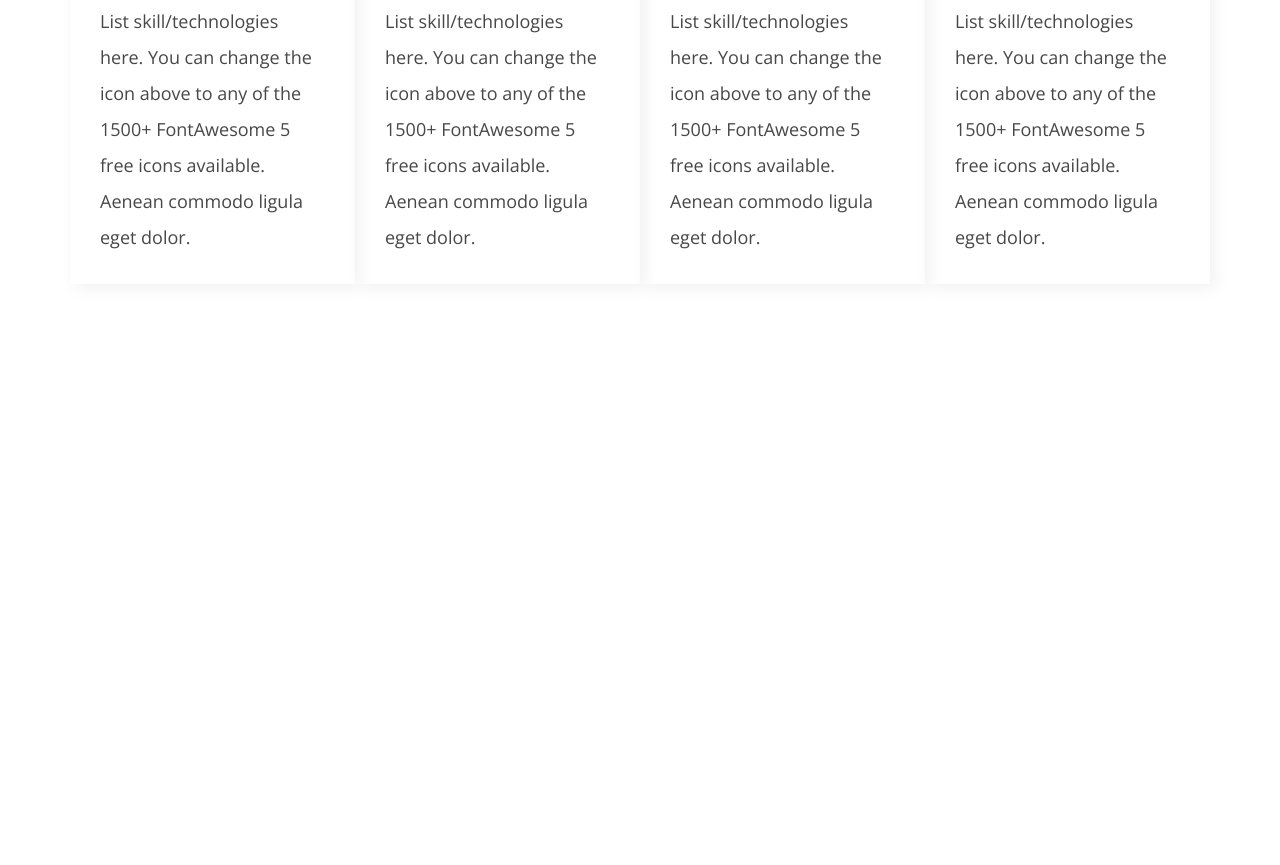
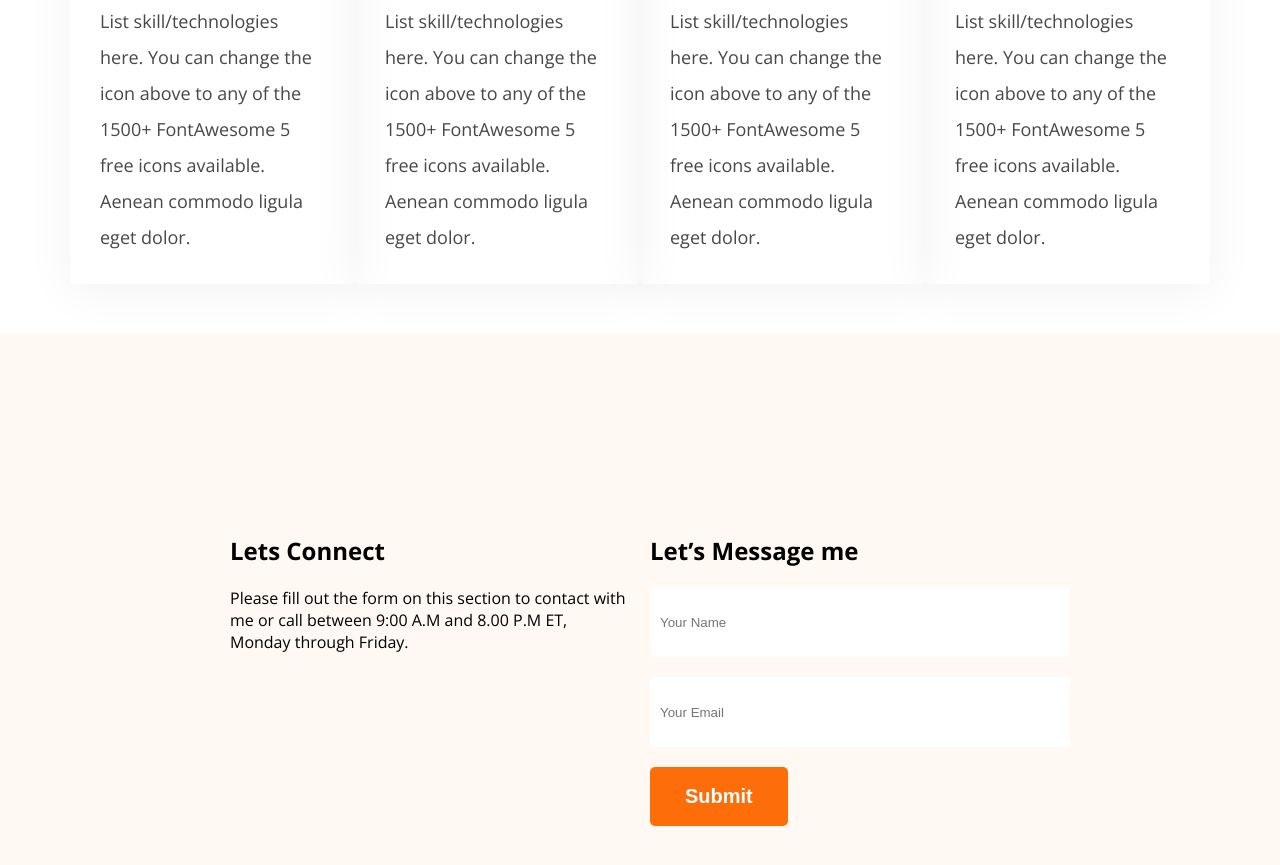
Before and after one commit to mdhasantaraque/dev-portfolio-25, a plain HTML site: page index.html in a window 1280 px wide. Shown: the part 1995-2860 px from the top of the page. Before the commit the page ends 2329 px from the top, so only its background shows below. Drawn offline with nearby package versions, Linux system fonts and the light colour scheme.

Commit message:
my last commit

```diff
--- a/index.html
+++ b/index.html
@@ -93,8 +93,19 @@
     </main>
     <!-- -----------------main section end--------------- -->
      <!-- -----------------footer section start--------------- -->
-    <footer>
-
+    <footer class="footer-sec">
+        <div class="footer-col">
+            <h2>Lets Connect</h2>
+            <p>Please fill out the form on this section to contact with me or call between 9:00 A.M and 8.00 P.M ET, Monday through Friday.</p>
+        </div>
+        <div class="footer-col">
+            <h2>Let’s Message me</h2>
+            <form action="" class="footer-form">
+                <input type="text" name="" placeholder="Your Name" id="">
+                <input type="email" name="" placeholder="Your Email" id="">
+                <input class="btn-primary" type="submit" value="Submit">
+            </form>
+        </div>
     </footer>
     <!-- ----------------footer section end ------------- -->
 
--- a/style/portfolio.css
+++ b/style/portfolio.css
@@ -183,7 +183,8 @@ li a{
     width: 267px;
     height: 377px;
     padding: 30px;
-    box-shadow: 5px 5px 15px #f3f2f2;
+    border-radius: 5px;
+    box-shadow: 0px 6px 50px 0px rgba(0, 0, 0, 0.06);
 }
 
 .card h4{
@@ -198,3 +199,31 @@ li a{
     color: #474747;
 }
 /* --------what section end------- */
+/* -----------footer start------------ */
+.footer-sec{
+    background-color:#FFF8F3;
+    padding: 180px 230px;
+    display: flex;
+    gap: 20px;
+}
+.footer-col{
+    width: 50%;
+    border: none;
+
+}
+/* .footer-form{
+    display:flex;
+
+} */
+.footer-form input[type="text"], .footer-form input[type="email"]{
+    border-style: none;
+    display: block;
+    width: 100%;
+    margin-bottom: 20px;
+    height: 50px;
+    padding: 10px;
+    border-radius: 5px;
+}
+
+
+/* -----------footer end------------ */
```
